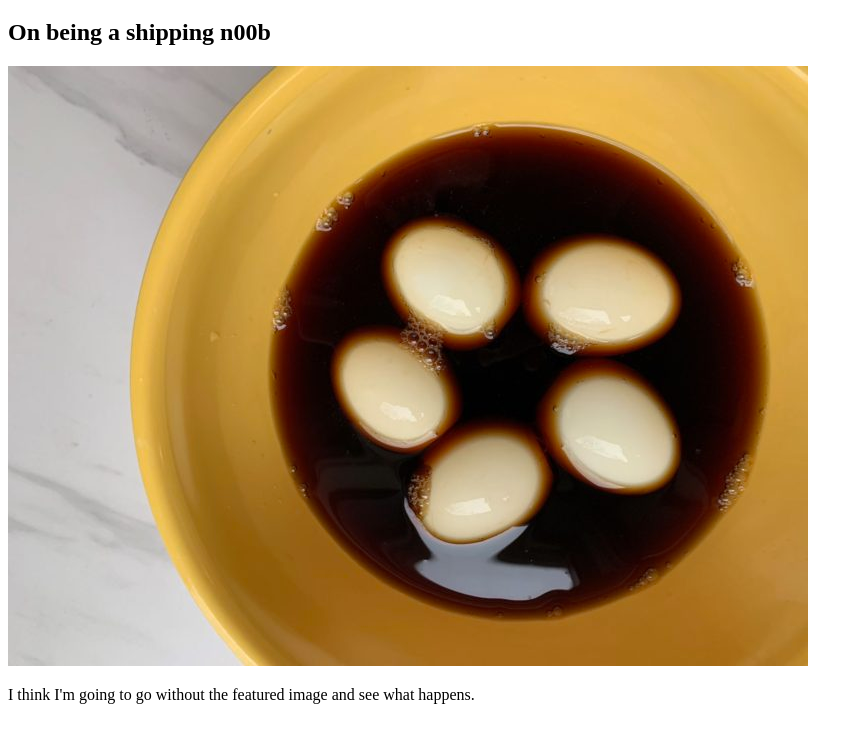
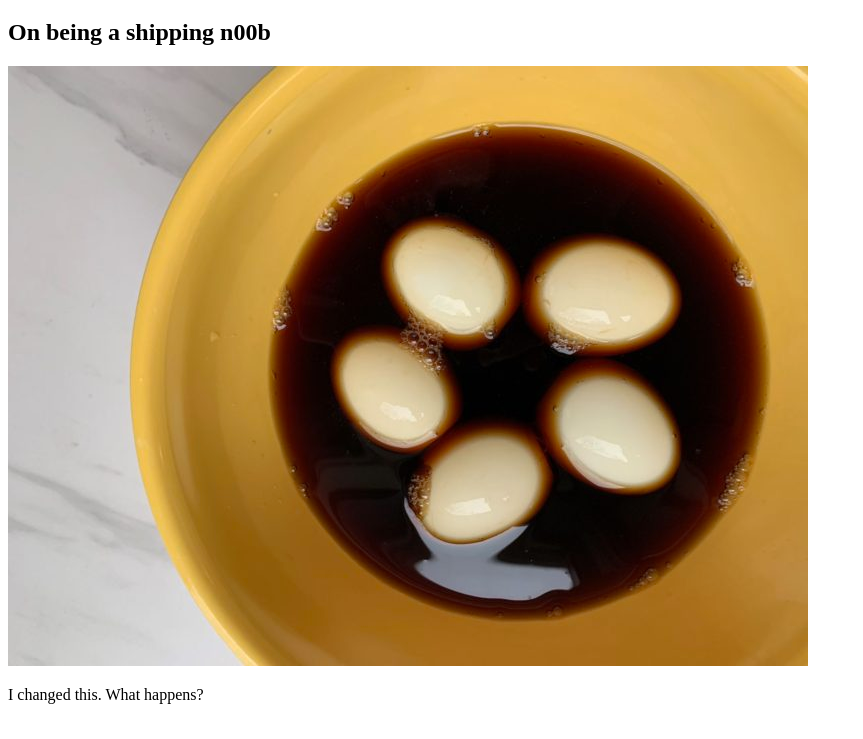
Before and after one commit to Ozone72/oz0n3-blog, an Eleventy site: page posts/noob.md in a window 1280 px wide. Shown: the part 61-800 px from the top of the page, without its empty margins (0-863 px from the left). Built offline with nearby package versions, Linux system fonts and the light colour scheme; Eleventy itself is replaced by a stand-in of ours; files that its build step writes are made by us from their sources.

Commit message:
Update Posts “noob”

```diff
--- a/posts/noob.md
+++ b/posts/noob.md
@@ -5,5 +5,4 @@ description: What it feels like to ship creative work as a n00b
 date: 2020-11-10
 featuredImage: /images/uploads/ramen_eggs.jpg
 ---
-
-I think I'm going to go without the featured image and see what happens.
+I changed this.  What happens?
```
